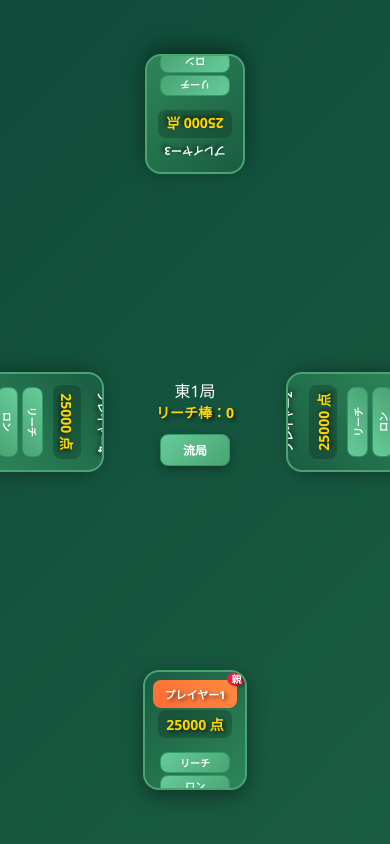
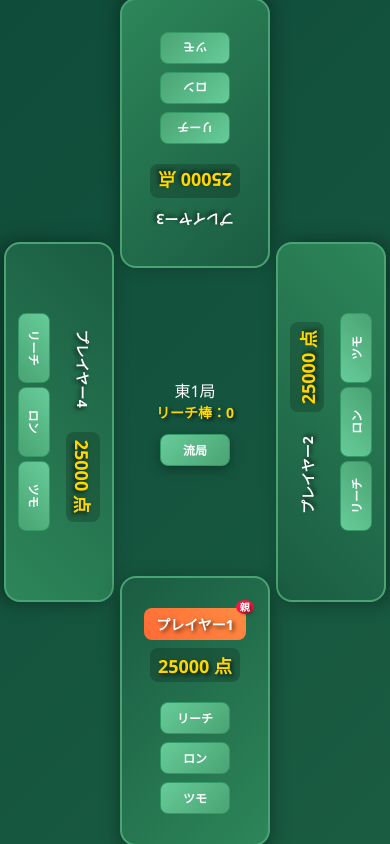
Before and after one commit to KeidaiHidaka/mahjong-scoreboard2, a React (Vite) app: page / in a window 390 px wide. Built offline with nearby package versions, Linux system fonts and the light colour scheme.

Commit message:
一旦完成

```diff
--- a/src/App.jsx
+++ b/src/App.jsx
@@ -426,7 +426,7 @@ function App() {
       <div className="mahjong-app__top-half">
         <PlayerPanel
           {...players[2]}
-          className="player-panel panel--reversed"
+          className="player-panel panel--reversed player-panel--top"
           reversed
           onReach={() => handleReach(2)}
           onRequestCancel={() => handleRequestCancel(2)}
@@ -470,7 +470,7 @@ function App() {
       <div className="mahjong-app__bottom-half">
         <PlayerPanel
           {...players[0]}
-          className="player-panel"
+          className="player-panel player-panel--bottom"
           onReach={() => handleReach(0)}
           onRequestCancel={() => handleRequestCancel(0)}
           onWin={(method) => handleWin(0, method)}
--- a/src/components/styles/layout.css
+++ b/src/components/styles/layout.css
@@ -13,8 +13,8 @@
     ". top-player ."
     "left-player center-info right-player"
     ". bottom-player .";
-  grid-template-rows: 1fr 2fr 1fr;
-  grid-template-columns: 120px 1fr 120px; /* 左右を固定幅に変更 */
+  grid-template-rows: 1.3fr 1.4fr 1.3fr;
+  grid-template-columns: 150px 1fr 150px; /* 左右の余白を増加 */
   gap: var(--spacing-md);
   padding: var(--spacing-md);
   box-sizing: border-box;
@@ -72,8 +72,8 @@
 /* レスポンシブ調整 */
 @media (max-width: 768px) {
   .mahjong-app {
-    grid-template-rows: 1fr 1.5fr 1fr;
-    grid-template-columns: 100px 1fr 100px; /* タブレット用調整 */
+    grid-template-rows: 1.2fr 1.6fr 1.2fr;
+    grid-template-columns: 130px 1fr 130px; /* タブレット用調整 */
     gap: var(--spacing-sm);
     padding: var(--spacing-sm);
   }
@@ -85,8 +85,8 @@
 
 @media (max-width: 480px) {
   .mahjong-app {
-    grid-template-rows: minmax(60px, 0.8fr) 1.4fr minmax(60px, 0.8fr);
-    grid-template-columns: 80px 1fr 80px; /* スマホ用により小さく */
+    grid-template-rows: minmax(80px, 1fr) 1.2fr minmax(80px, 1fr);
+    grid-template-columns: 110px 1fr 110px; /* スマホ用により小さく */
     gap: var(--spacing-xs);
     padding: var(--spacing-xs);
     min-height: 100vh;
@@ -101,7 +101,7 @@
 @media (max-height: 600px) {
   .mahjong-app {
     grid-template-rows: minmax(50px, 0.7fr) 1.6fr minmax(50px, 0.7fr);
-    grid-template-columns: 70px 1fr 70px; /* 低い画面用 */
+    grid-template-columns: 90px 1fr 90px; /* 低い画面用 */
     gap: 4px;
     padding: 4px;
   }
@@ -115,7 +115,7 @@
 @media (max-width: 480px) and (max-height: 700px) {
   .mahjong-app {
     grid-template-rows: minmax(50px, 0.75fr) 1.5fr minmax(50px, 0.75fr);
-    grid-template-columns: 60px 1fr 60px; /* さらに小さく */
+    grid-template-columns: 80px 1fr 80px; /* さらに小さく */
     gap: 2px;
     padding: 2px;
   }
@@ -130,7 +130,7 @@
 @media (max-width: 380px) {
   .mahjong-app {
     grid-template-rows: minmax(45px, 0.7fr) 1.6fr minmax(45px, 0.7fr);
-    grid-template-columns: 50px 1fr 50px; /* 極小サイズ */
+    grid-template-columns: 70px 1fr 70px; /* 極小サイズ */
     gap: 1px;
     padding: 1px;
   }
--- a/src/components/styles/player-panel.css
+++ b/src/components/styles/player-panel.css
@@ -11,7 +11,7 @@
   box-shadow: var(--shadow-lg);
   transition: all 0.3s ease;
   min-width: 140px;
-  max-width: 200px;
+  max-width: 1200px;
   text-align: center;
   position: relative;
 }
@@ -27,38 +27,40 @@
   transform: rotate(180deg) !important;
 }
 
-/* 左右のプレイヤーパネル - 大幅に簡素化 */
+/* 左右のプレイヤーパネル - 横長レイアウト */
 .player-panel.player-panel--left,
 .player-panel.player-panel--right {
-  width: 100px; /* 固定幅 */
-  height: 300px; /* 固定高さ */
-  padding: var(--spacing-md);
+  width: 420px; /* 横幅を1.5倍に (280px * 1.5) */
+  height: 120px; /* 縦幅を少し長く (100px → 120px) */
+  padding: var(--spacing-sm) var(--spacing-md);
   display: flex;
   flex-direction: column;
   justify-content: center;
   align-items: center;
-  margin: 0; /* マージンを削除 */
+  margin: 0;
 }
 
-/* 左右のプレイヤーパネル内のプレイヤー情報を縦並びに戻す */
+/* 左右のプレイヤーパネル内のプレイヤー情報を横並びに */
 .player-panel.player-panel--left .player-info,
 .player-panel.player-panel--right .player-info {
   display: flex;
-  flex-direction: column;
+  flex-direction: row;
   align-items: center;
   justify-content: center;
-  gap: var(--spacing-sm);
+  gap: var(--spacing-lg);
   margin-bottom: var(--spacing-sm);
+  width: 100%;
 }
 
-/* 左右のプレイヤーパネルのボタンを縦並びに戻す */
+/* 左右のプレイヤーパネルのボタンを横並びに */
 .player-panel.player-panel--left .player-panel__buttons,
 .player-panel.player-panel--right .player-panel__buttons {
   display: flex;
-  flex-direction: column;
+  flex-direction: row;
   gap: var(--spacing-xs);
   align-items: center;
   justify-content: center;
+  width: 100%;
 }
 
 .player-panel.player-panel--left {
@@ -169,9 +171,9 @@
   /* 左右のプレイヤーパネル */
   .player-panel.player-panel--left,
   .player-panel.player-panel--right {
-    width: 90px;
-    height: 250px;
-    padding: var(--spacing-sm);
+    width: 360px; /* タブレット用サイズ調整 */
+    height: 110px;
+    padding: var(--spacing-xs) var(--spacing-sm);
   }
 
   .player-panel__name {
@@ -183,7 +185,90 @@
   }
 }
 
+@media (max-height: 600px) {
+  .player-panel.player-panel--left,
+  .player-panel.player-panel--right {
+    width: 330px; /* 低い画面用サイズ調整 */
+    height: 75px;
+  }
+}
+
+/* player-panel.css の既存コードに以下を追加 */
+
+/* 上下のプレイヤーパネル - 縦長レイアウト */
+.player-panel.player-panel--top,
+.player-panel.player-panel--bottom {
+  width: 280px; /* 通常の横幅 */
+  height: 200px; /* 縦幅を長く（120px → 160px） */
+  padding: var(--spacing-md);
+  display: flex;
+  flex-direction: column;
+  justify-content: center;
+  align-items: center;
+}
+
+/* 上下のプレイヤーパネル内のプレイヤー情報は縦並び */
+.player-panel.player-panel--top .player-info,
+.player-panel.player-panel--bottom .player-info {
+  display: flex;
+  flex-direction: column;
+  align-items: center;
+  justify-content: center;
+  margin-bottom: var(--spacing-md);
+  width: 100%;
+}
+
+/* 上下のプレイヤーパネルのボタンは縦並び */
+.player-panel.player-panel--top .player-panel__buttons,
+.player-panel.player-panel--bottom .player-panel__buttons {
+  display: flex;
+  flex-direction: column;
+  gap: var(--spacing-sm);
+  align-items: center;
+  justify-content: center;
+  width: 100%;
+}
+
+/* レスポンシブ調整 */
+@media (max-width: 768px) {
+  .player-panel.player-panel--top,
+  .player-panel.player-panel--bottom {
+    width: 200px;
+    height: 280px; /* タブレット用サイズ調整 */
+  }
+}
+
 @media (max-width: 480px) {
+  .player-panel.player-panel--top,
+  .player-panel.player-panel--bottom {
+    width: 150px;
+    height: 270px; /* スマホ用サイズ調整 */
+    padding: var(--spacing-sm);
+  }
+}
+
+@media (max-height: 600px) {
+  .player-panel.player-panel--top,
+  .player-panel.player-panel--bottom {
+    height: 100px; /* 低い画面用サイズ調整 */
+  }
+}
+
+@media (max-width: 380px) {
+  .player-panel.player-panel--top,
+  .player-panel.player-panel--bottom {
+    width: 130px;
+    height: 220px; /* 極小画面用サイズ調整 */
+  }
+}
+
+
+
+/* スマホでは左右のプレイヤーパネルをさらにコンパクトに */
+/* スマホ用サイズ調整 */
+/* ボタンもコンパクトに */
+
+/* @media (max-width: 480px) {
   .player-panel {
     min-width: 100px;
     padding: var(--spacing-sm);
@@ -191,11 +276,11 @@
     overflow: hidden;
   }
 
-  /* スマホでは左右のプレイヤーパネルをさらにコンパクトに */
+
   .player-panel.player-panel--left,
   .player-panel.player-panel--right {
-    width: 70px;
-    height: 200px;
+    width: 300px;
+    height: 85px;
     padding: var(--spacing-xs);
   }
 
@@ -213,25 +298,21 @@
     gap: 2px;
   }
 
-  /* ボタンもコンパクトに */
+
   .player-panel .btn {
     font-size: 10px;
     padding: 2px 6px;
   }
-}
+} */
 
-@media (max-height: 600px) {
-  .player-panel.player-panel--left,
-  .player-panel.player-panel--right {
-    height: 180px;
-  }
-}
 
+/* 極小画面用サイズ調整 */
+/*
 @media (max-width: 380px) {
   .player-panel.player-panel--left,
   .player-panel.player-panel--right {
-    width: 45px;
-    height: 150px;
+    width: 240px;
+    height: 60px;
     padding: 2px;
   }
 
@@ -247,4 +328,4 @@
     font-size: 8px;
     padding: 1px 3px;
   }
-}
+} */
```
